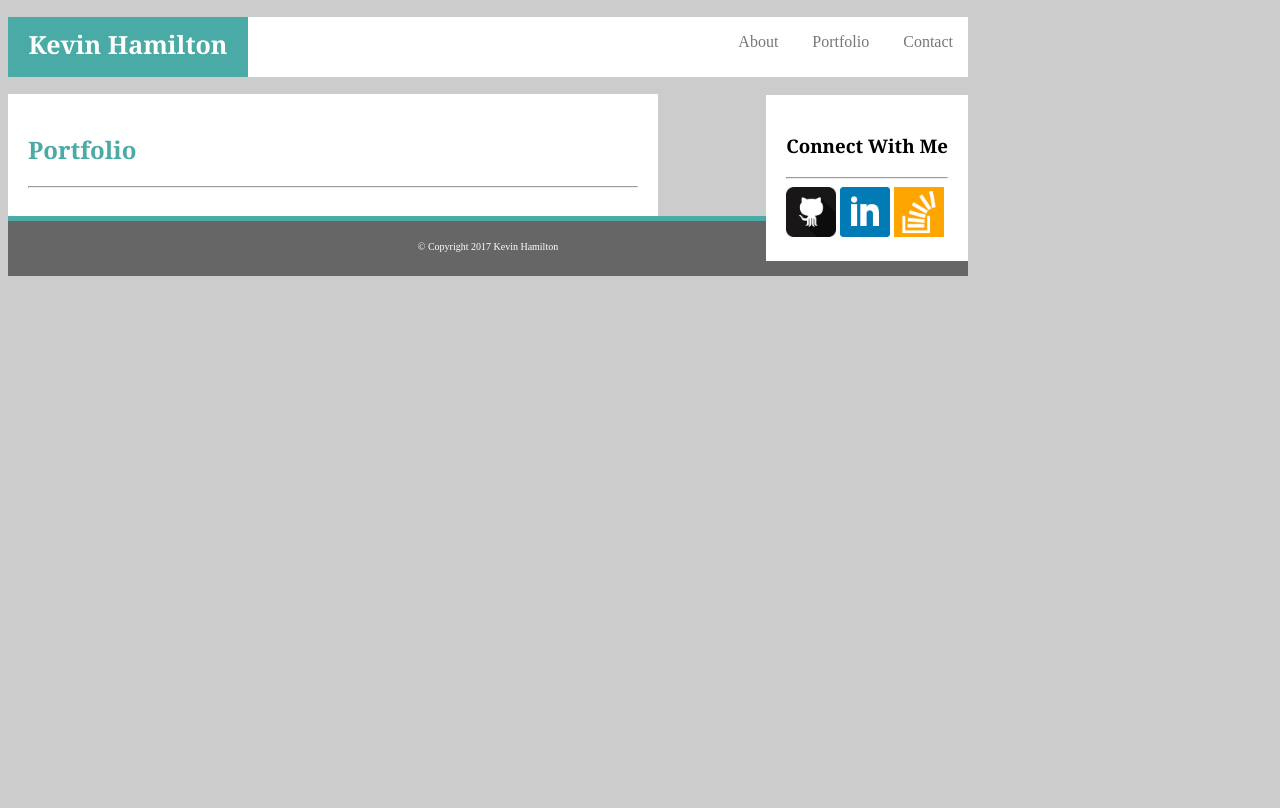
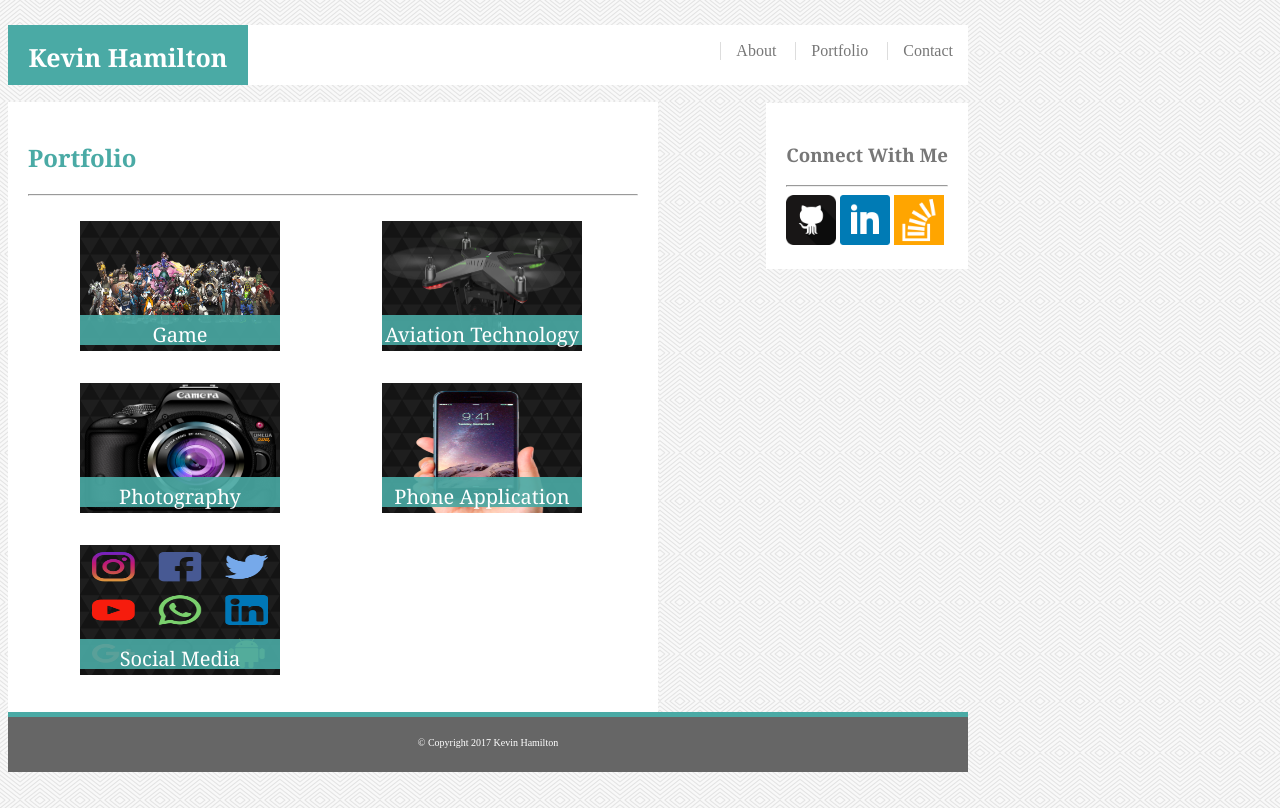
Before and after one commit to kevo1002/kevo1002.github.io, a plain HTML site: page portfolio.html in a window 1280 px wide. Drawn offline with Linux system fonts and the light colour scheme.

Commit message:
modified files

```diff
--- a/assets/css/style.css
+++ b/assets/css/style.css
@@ -1,101 +1,158 @@
 *{
 	box-sizing: border-box;
 }
-
+a{
+	text-decoration: none;
+}
+html, body {
+	height: 100%;
+}
+body {
+	background-image: url("../../assets/images/whirlpool.png");
+	display: flex;
+	flex-direction: column;
+	background-color: #cccccc;
+	color: #777777;
+	font-family: Arial', 'Helvetica Neue', Helvetica, sans-serif;
+}
+.content {
+	width: 650px;
+	background-color: #ffffff;
+	padding: 20px;
+	align-content: center;
+}
+.content p{
+	padding: 6px;
+}
 #bio {
 	float: left;
-	padding-right: 20px;
-	padding-bottom: 5px;
-	padding-right: 15px;
-	padding-bottom: 5px;
+	margin-right: 15px;
+	margin-bottom: 5px;
 }
-
+.main-container {
+	clear: both;
+	overflow: auto;
+	width: 960px;
+	position: relative;
+	flex: 1 0 auto;
+}
+.page-top {
+	background-color: #ffffff;
+	position: relative;
+}
+.nav-bar {
+	position: absolute;
+	right:0;
+	top: 0;
+}
+.list li {
+	display: inline-block;
+	padding: 0px 15px;
+	color: #777777;
+	vertical-align: middle;
+	border-left: 1px solid #dddddd;
+	font-family: Arial', 'Helvetica Neue', Helvetica, sans-serif;
+}
+.list li a {
+	color: #777777;
+	text-decoration: none;
+}
+.list li a:hover{
+	color: #4aaaa5;
+}
 .connect img {
 width: 50px;
 height: 50px;
 }
-
 .connect {
 position: absolute;
 right: 0;
-top:78px;
+top:95px;
 padding: 20px;
 align-content: center;
 background-color: #ffffff;
 }
-
-.main-container {
-	width: 960px;
-	position: relative;
-}
-.content{
-	width: 650px;
-	background-color: #ffffff;
-	padding: 20px;
-	align-content: center;
-
-}
-
-.page-top{
-	background-color: #ffffff;
-	position: relative;
-}
-
-.nav-bar{
-	position: absolute;
-	right:0;
-	top: 0;
-}
-
-.list li {
-	display: inline-block;
-	padding: 0px 15px;
-	color: #777777;
-	font-family: Arial', 'Helvetica Neue', Helvetica, sans-serif;
-}
-
-.list li a {
-	color: #777777;
-	text-decoration: none;
-}
-.footer{
+.footer {
 	height: 60px;
 	text-align: center;
 	border-style: solid none none none;
 	border-color: #4aaaa5;
 	border-top-width: 5px;
 	background-color: #666666;
+	width: 960px;
 }
-.footer p{
+.footer p {
 	padding: 10px 0;
 	font-size: 10px;
 	color: #ffffff;
 }
-h1, h2, h3{
+h1, h2, h3 {
 	font-family: 'Georgia', Times, Times New Roman, serif;
 }
-
-h1{
+h1 {
 	background-color: #4aaaa5;
 	color: #ffffff;
 	width: 240px;
 	height: 60px;
-	padding: 10px;
+	padding-top: 15px;
 	text-align: center;
 	font-size: 25px;
+}
+h2 {
+	color: #4aaaa5;
+}
+hr {
+	color: #777777;
+}
+/*CONTACT FORM SPECIFIC CSS*/
+
+input{
+	width: 100%;
+	margin-bottom: 10px;
+	margin-top: 4px;
+}
+.message{
+	height: 200px;
+}
+input[type=submit]{
+	width: 15%;
+	height: 30px;
+	background-color: #4aaaa5;
+	color: #ffffff;
+	border-color: none;
+	border-style: none;
+	font-size: 15px;
+}
+/*PORTFOLIO SPECIFIC CSS*/
+
+.project{
+	width: 200px;
+	height:130px;
+	margin: 5px 0;
+	display: block;
 
 }
-
-h2{
-	color: #4aaaa5;
+.project img{
+	width: 100%;
+	height: 100%;
+	background-image: url("../../assets/images/triangles.png");
 }
-body {
-	background-color: #cccccc;
+.projectTitle {
+	position: relative;
+	bottom:40px;
+	width: 200px;
+	height: 30px;
+	background-color: rgba(74,170,165,0.9);
+	color: white;
+	text-align: center;
+	font-family: Georgia, serif;
+	font-size: 20px;
+	line-height: 40px;
 }
-p{
-	color: #777777;
-	font-family: Arial', 'Helvetica Neue', Helvetica, sans-serif;
+td{
+	padding: 10px 50px 10px 50px;
+	align-content: center;
 }
-hr{
-	color: #777777;
+tr{
+	padding-bottom: 10px;
 }
--- a/portfolio.html
+++ b/portfolio.html
@@ -20,6 +20,34 @@
 			<div class="content">
 				<h2>Portfolio</h2>
 				<hr>
+				<table>
+					<tr>
+						<td>
+							<div class="project"><img src="assets/images/game.png"><a href=""><div class="projectTitle rightCol">Game</div></a>
+							</div>
+						</td>
+						<td>
+							<div class="project"><img src="assets/images/drone.png"><a href=""><div class="projectTitle rightCol">Aviation Technology</div></a>
+							</div>
+						</td>
+					</tr>
+					<tr>
+						<td>
+							<div class="project"><img src="assets/images/camera.png"><a href=""><div class="projectTitle rightCol">Photography</div></a>
+							</div>
+						</td>
+						<td>
+							<div class="project"><img src="assets/images/phone.png"><a href=""><div class="projectTitle rightCol">Phone Application</div></a>
+							</div>
+						</td>
+					</tr>
+					<tr>
+						<td>
+							<div class="project"><img src="assets/images/social.png"><a href=""><div class="projectTitle rightCol">Social Media</div></a>
+							</div>
+						</td>
+					</tr>
+				</table>
 			</div>
 		<div class="connect">
 			<h3>Connect With Me</h3>
```
Also changed, not shown: contact.html (+9 -3 lines), index.html (+5 -3 lines), assets/images/camera.png (added), assets/images/drone.png (added), assets/images/game.png (added), assets/images/phone.png (added), assets/images/social.png (added), assets/images/triangles.png (added), assets/images/waves.png (added), assets/images/whirlpool.png (added).
